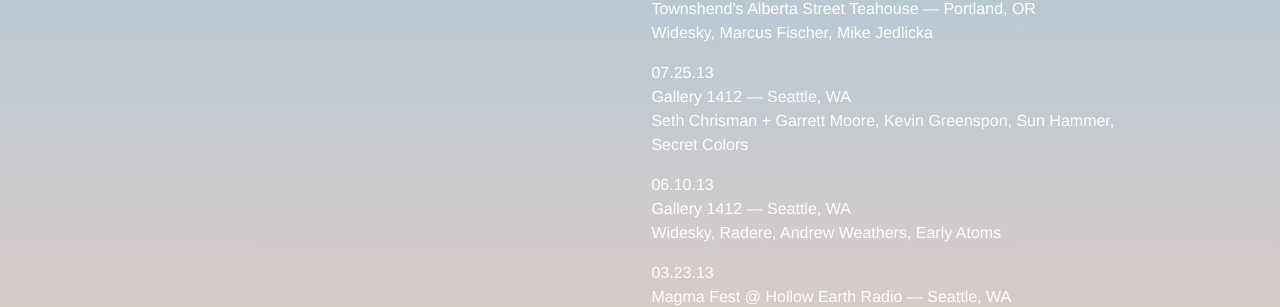
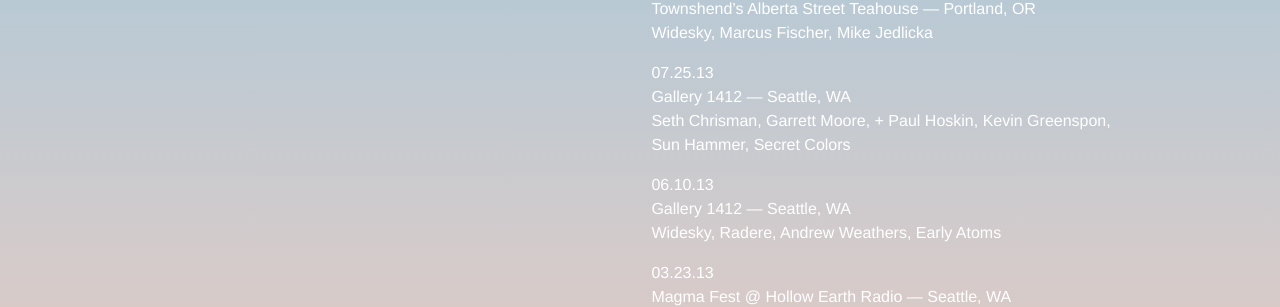
Before and after one commit to sethchrisman/sethchrisman.github.io, a Jekyll site: the page built from archive/index.html, in a window 1280 px wide and 900 px high, scrolled down 966 px. Shown: the part 148-455 px from the top of the window. Built offline with Jekyll 4.4.1, drawn with Linux system fonts in a browser that asks for light colours.

Commit message:
Updated performances.yml

```diff
--- a/_data/performances.yml
+++ b/_data/performances.yml
@@ -60,7 +60,7 @@
 - date: 07.25.13
   venue: Gallery 1412
   location: "Seattle, WA"
-  lineup: "Seth Chrisman + Garrett Moore, Kevin Greenspon, Sun Hammer, Secret Colors"
+  lineup: "Seth Chrisman, Garrett Moore, + Paul Hoskin, Kevin Greenspon, Sun Hammer, Secret Colors"
 
 - date: 06.10.13
   venue: Gallery 1412
```
